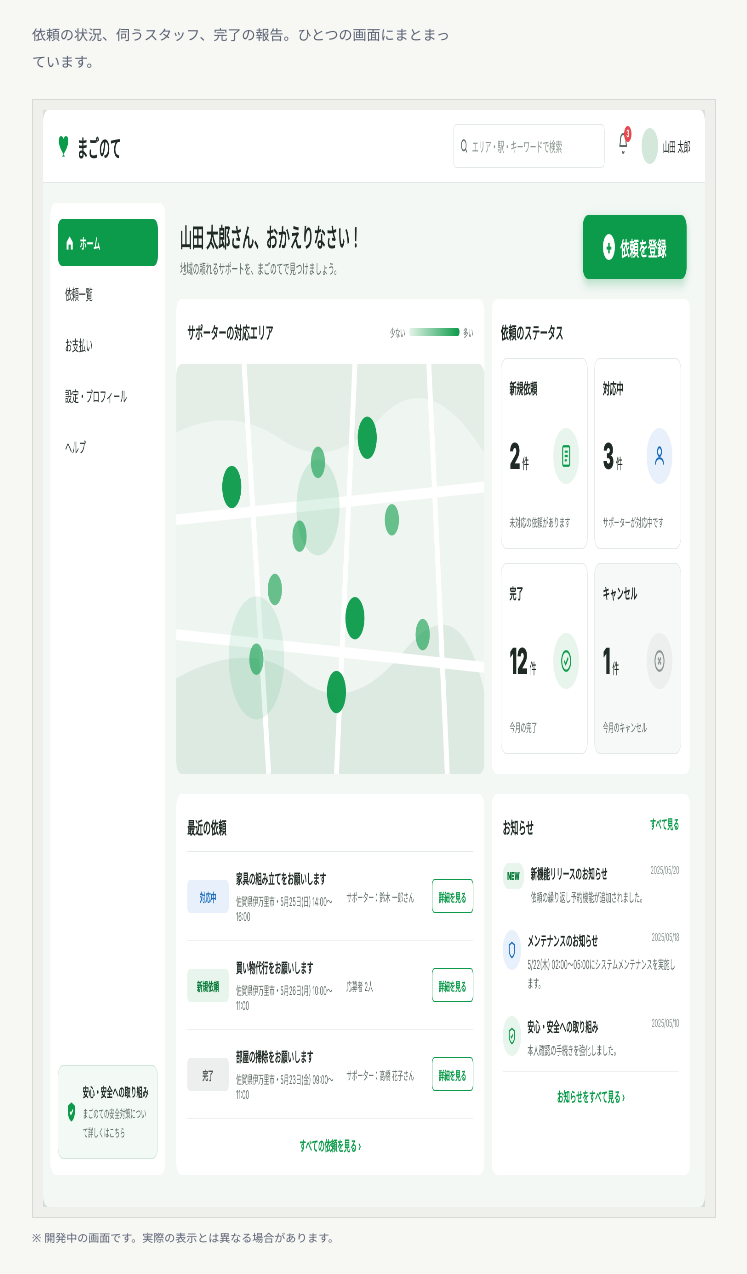
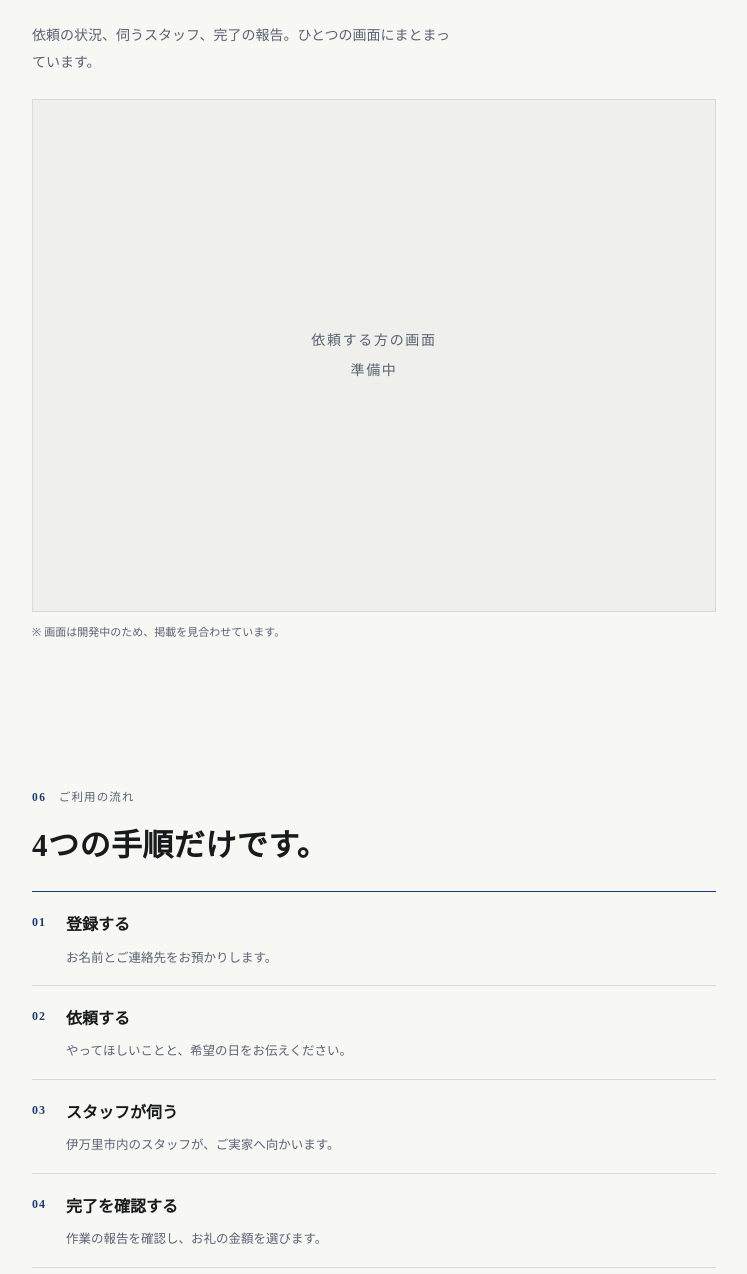
Before and after one commit to tarochan319/magonote-lp, a plain HTML site: page index.html in a window 1280 px wide. Shown: the part 3566-4840 px from the top of the page, without its empty margins (266-1013 px from the left). Drawn offline with Linux system fonts and the light colour scheme; a web font is replaced by a local one.

Commit message:
1112_進捗

```diff
--- a/assets/styles.css
+++ b/assets/styles.css
@@ -188,6 +188,13 @@ section h2{font-size:clamp(23px,6vw,31px);margin-bottom:4px}
 .shot{margin-top:24px;border:var(--bw) solid var(--line);border-radius:0;padding:10px;
   background:var(--shot-bg);box-shadow:none}
 .shot img{display:block;width:100%;border-radius:0}
+/* 画面イメージのプレースホルダ（実画面の差し替えまで） */
+.shot.ph{aspect-ratio:4/3;display:grid;place-items:center;padding:0;
+  background:var(--shot-bg);border:var(--bw) solid var(--line)}
+.shot.ph span{font-family:var(--font-head);font-weight:500;font-size:14px;
+  color:var(--muted);text-align:center;line-height:2.1;letter-spacing:.12em}
+.worker .shot.ph{background:var(--on-dark-surface);border-color:var(--on-dark-line)}
+.worker .shot.ph span{color:var(--on-dark-sub)}
 .cap{font-size:11px;color:var(--muted);margin-top:10px;text-align:left;line-height:1.8}
 
 /* --- 06 利用の流れ：ここだけは本当に順序なので番号を残す --- */
--- a/index.html
+++ b/index.html
@@ -140,8 +140,10 @@
     <div class="sh"><span class="no">05</span><span class="lb">画面のイメージ</span></div>
     <h2>離れていても、見えている。</h2>
     <p class="lead">依頼の状況、伺うスタッフ、完了の報告。ひとつの画面にまとまっています。</p>
-    <div class="shot"><img src="assets/img/dash_requester.png" alt="依頼する方の画面イメージ。依頼の状況や対応エリアが一覧で表示されている" loading="lazy" width="1440" height="1097"></div>
-    <div class="cap">※ 開発中の画面です。実際の表示とは異なる場合があります。</div>
+    <div class="shot ph" role="img" aria-label="依頼する方の画面イメージは準備中です">
+      <span>依頼する方の画面<br>準備中</span>
+    </div>
+    <div class="cap">※ 画面は開発中のため、掲載を見合わせています。</div>
   </div>
 </section>
 
@@ -208,8 +210,10 @@
       <div><b>02</b>無償の依頼と、チップのある依頼があります</div>
       <div><b>03</b>ご自身の予定に合わせて、できる範囲で</div>
     </div>
-    <div class="shot"><img src="assets/img/dash_worker.png" alt="お手伝いする方の画面イメージ。案件の一覧や対応エリアが表示されている" loading="lazy" width="1440" height="1097"></div>
-    <div class="cap">※ 開発中の画面です。</div>
+    <div class="shot ph" role="img" aria-label="お手伝いする方の画面イメージは準備中です">
+      <span>お手伝いする方の画面<br>準備中</span>
+    </div>
+    <div class="cap">※ 画面は開発中のため、掲載を見合わせています。</div>
     <div style="margin-top:24px">
       <a class="btn inv" href="#form" data-cta="worker" data-role="worker">働く側としてご意見を送る</a>
       <div class="btn-note">同じアンケートからお答えいただけます。</div>
```
Also changed, not shown: assets/img/dash_requester.png (deleted), assets/img/dash_worker.png (deleted), 1 other file.
